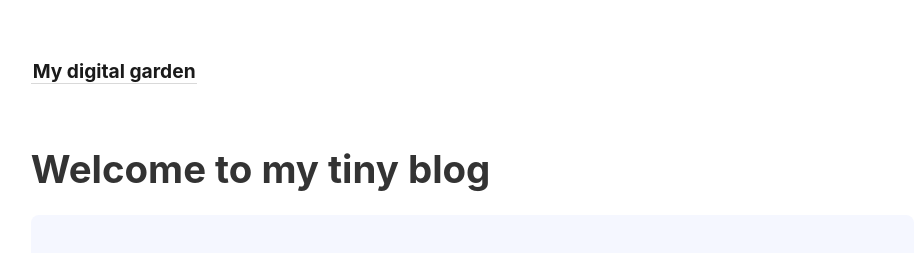
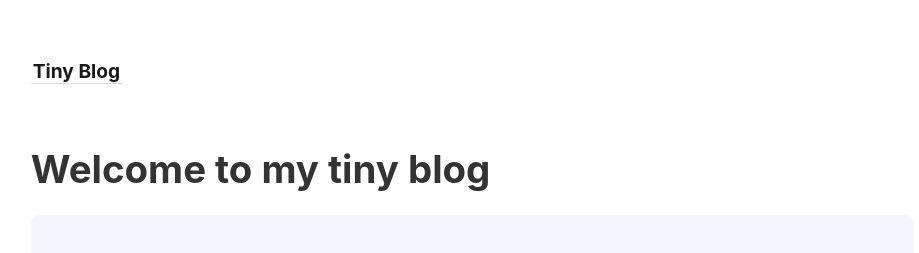
Before and after one commit to karim-ayman1/space-garden, a Jekyll site: the page built from _pages/index.md, in a window 1280 px wide. Shown: the top 253 px of the page, without its empty margins (46-965 px from the left). Built offline with Jekyll 4.4.1, drawn with Linux system fonts in a browser that asks for light colours.

Commit message:
vault backup: 2023-06-01 02:38:05

```diff
--- a/_config.yml
+++ b/_config.yml
@@ -1,14 +1,14 @@
-title:               My digital garden
-include:             ['_pages']
-exclude:             ['_includes/notes_graph.json']
+title: Tiny Blog
+include: ["_pages"]
+exclude: ["_includes/notes_graph.json"]
 # You may need to change the base URL depending on your deploy configuration.
 # Specifically, when using GitHub Pages, the baseurl should point to where GitHub
 # Pages deploys your repository (which is usually the repository name).
-baseurl:             ''
+baseurl: ""
 
 # If you are using a host that cannot resolve URLs that do
 # not end with .html (such as Neocities), set this to 'true'.
-use_html_extension:  false
+use_html_extension: false
 
 # Set to `true` to open non-internal links in new tabs, or
 # set to `false` to open non-internal links in current tab.
@@ -19,15 +19,15 @@ open_external_links_in_new_tab: true
 # as their browser will communicate with Twitter's servers.
 embed_tweets: false
 
-permalink:           pretty
+permalink: pretty
 relative_permalinks: false
 
 plugins:
   - jekyll-last-modified-at
 
 sass:
-  sass_dir:          _sass
-  style:            :compressed
+  sass_dir: _sass
+  style: :compressed
 
 collections:
   notes:
```
